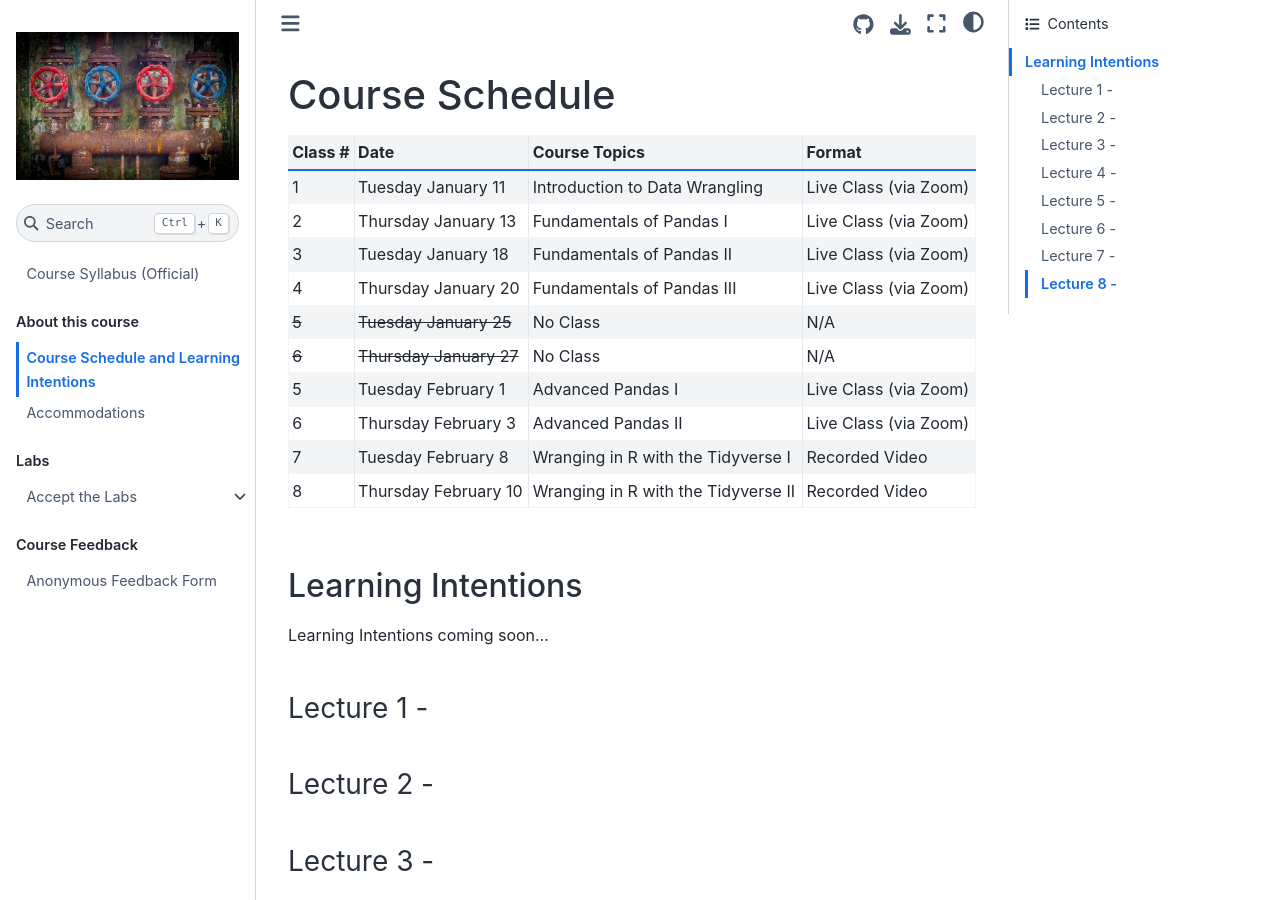
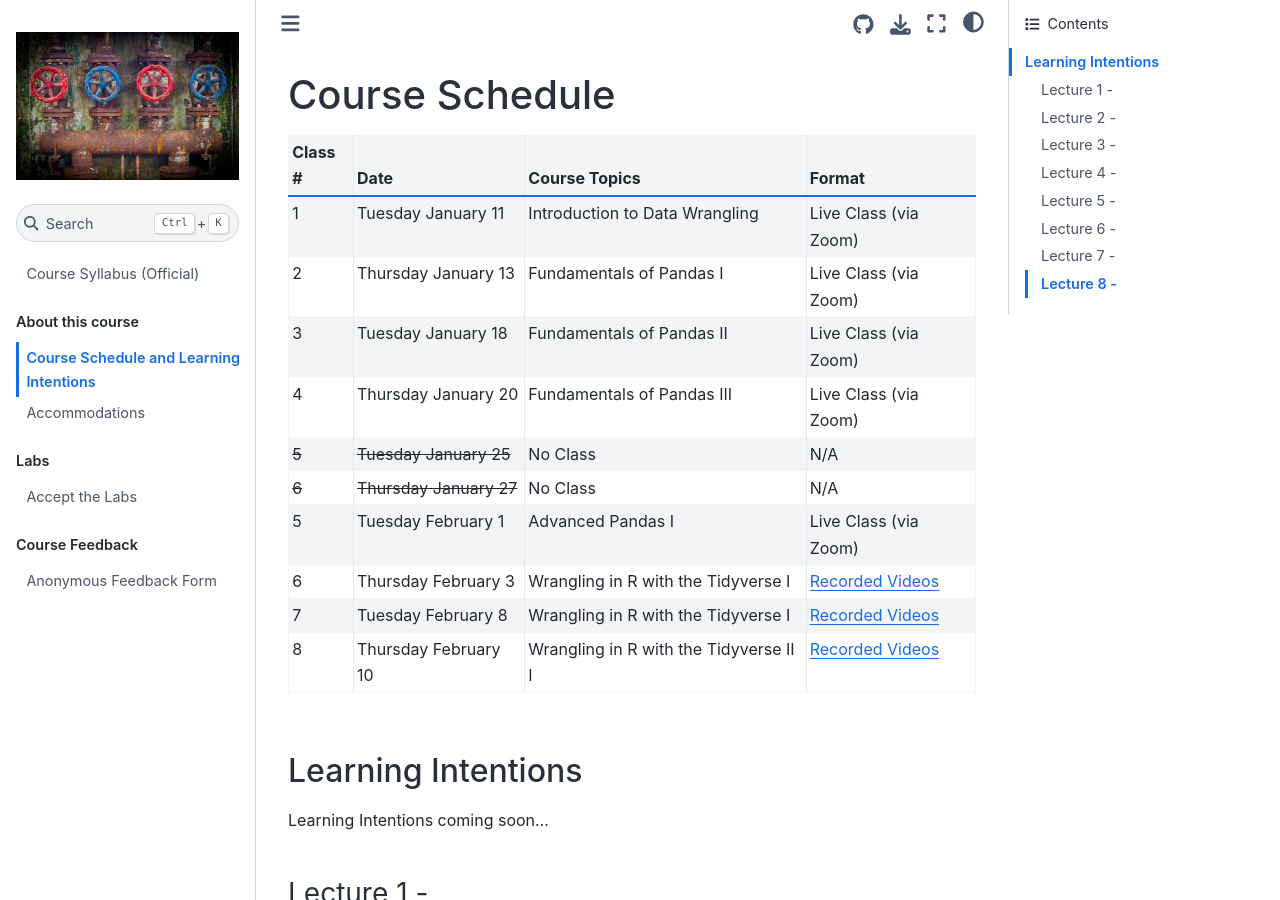
Before and after one commit to ubco-cmps/data542_course, a Jupyter Book: the page built from about/syllabus_bits/course_schedule.md, in a window 1280 px wide and 900 px high. Built offline with Jupyter Book 1.0.4 settings and Sphinx 7.4.7 and the Sphinx Book theme 1.1.4, drawn with Linux system fonts in a browser that asks for light colours; pages that are not in the unit, such as notebooks, are missing from menus.

Commit message:
add recorded videos

```diff
--- a/_toc.yml
+++ b/_toc.yml
@@ -28,21 +28,6 @@ parts:
   chapters:
   - file: class/labs
     title: Accept the Labs
-    sections:
-    - file: class/ggplot_practice
-      title: ggplot2 Practice 1
-    - file: class/ggplot_practice2
-      title: ggplot2 Practice 2
-    - file: class/altair_practice
-      title: Altair Practice 1
-    - file: class/altair_practice2
-      title: Altair Practice 2
-- caption: Mini Projects
-  chapters:
-  - file: class/project1
-    title: Mini Project 1
-  - file: class/project2
-    title: Mini Project 2
 - caption: Course Feedback
   chapters:
   - file: about/feedback
--- a/about/syllabus_bits/course_schedule.md
+++ b/about/syllabus_bits/course_schedule.md
@@ -2,18 +2,18 @@
 Course Schedule
 =======================
 
-| Class #            | Date                                 | Course Topics                       | Format                |
-|--------------------|--------------------------------------|-------------------------------------|-----------------------|
-| 1                  | Tuesday January 11                   | Introduction to Data Wrangling      | Live Class (via Zoom) |
-| 2                  | Thursday January 13                  | Fundamentals of Pandas I            | Live Class (via Zoom) |
-| 3                  | Tuesday January 18                   | Fundamentals of Pandas II           | Live Class (via Zoom) |
-| 4                  | Thursday January 20                  | Fundamentals of Pandas III          | Live Class (via Zoom) |
-| <strike>5</strike> | <strike>Tuesday January 25</strike>  | No Class                            | N/A                   |
-| <strike>6</strike> | <strike>Thursday January 27</strike> | No Class                            | N/A                   |
-| 5                  | Tuesday February 1                   | Advanced Pandas I                   | Live Class (via Zoom) |
-| 6                  | Thursday February 3                  | Advanced Pandas II                  | Live Class (via Zoom) |
-| 7                  | Tuesday February 8                   | Wranging in R with the Tidyverse I  | Recorded Video        |
-| 8                  | Thursday February 10                 | Wranging in R with the Tidyverse II | Recorded Video        |
+| Class #            | Date                                 | Course Topics                          | Format                                                                                                            |
+|--------------------|--------------------------------------|----------------------------------------|-------------------------------------------------------------------------------------------------------------------|
+| 1                  | Tuesday January 11                   | Introduction to Data Wrangling         | Live Class (via Zoom)                                                                                             |
+| 2                  | Thursday January 13                  | Fundamentals of Pandas I               | Live Class (via Zoom)                                                                                             |
+| 3                  | Tuesday January 18                   | Fundamentals of Pandas II              | Live Class (via Zoom)                                                                                             |
+| 4                  | Thursday January 20                  | Fundamentals of Pandas III             | Live Class (via Zoom)                                                                                             |
+| <strike>5</strike> | <strike>Tuesday January 25</strike>  | No Class                               | N/A                                                                                                               |
+| <strike>6</strike> | <strike>Thursday January 27</strike> | No Class                               | N/A                                                                                                               |
+| 5                  | Tuesday February 1                   | Advanced Pandas I                      | Live Class (via Zoom)                                                                                             |
+| 6                  | Thursday February 3                  | Wrangling in R with the Tidyverse I    | [Recorded Videos](https://canvas.ubc.ca/courses/86767/pages/wrangling-in-r-part-1-videos-from-dr-tiffany-timbers) |
+| 7                  | Tuesday February 8                   | Wrangling in R with the Tidyverse I    | [Recorded Videos](https://canvas.ubc.ca/courses/86767/pages/wrangling-in-r-part-2-videos-from-dr-tiffany-timbers) |
+| 8                  | Thursday February 10                 | Wrangling in R with the Tidyverse II I | [Recorded Videos](https://canvas.ubc.ca/courses/86767/pages/wrangling-in-r-part-2-videos-from-dr-tiffany-timbers) |
 
 ## Learning Intentions
 
```
